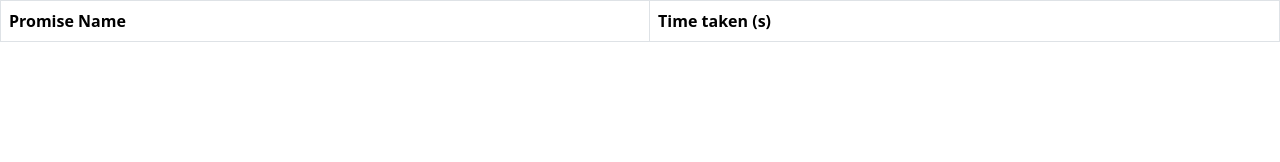
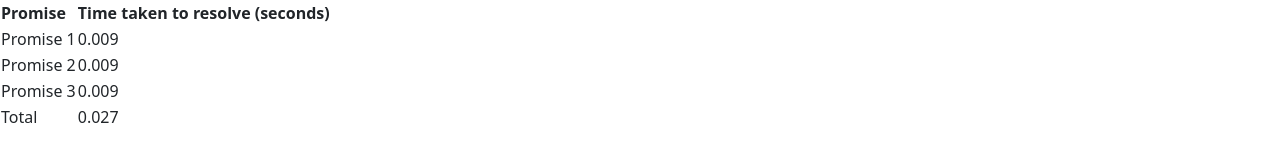
Before and after one commit to acciojob/wait-for-multiple-promises-Ahmad-Arsh, a website: page main.html in a window 1280 px wide. Drawn offline with nearby package versions, Linux system fonts and the light colour scheme.

Commit message:
created a submission

```diff
--- a/main.html
+++ b/main.html
@@ -13,15 +13,19 @@
 
   <body>
     <!-- the entire body must be written by student -->
-    <table class="table table-striped table-hover table-bordered">
-      <thead>
-        <tr>
-          <th>Promise Name</th>
-          <th>Time taken (s)</th>
-        </tr>
-      </thead>
-      <tbody id="output"></tbody>
-    </table>
+   <table>
+  <thead>
+    <tr>
+      <th>Promise</th>
+      <th>Time taken to resolve (seconds)</th>
+    </tr>
+  </thead>
+  <tbody>
+    <tr>
+      <td colspan="2">Loading...</td>
+    </tr>
+  </tbody>
+</table>
 
     <script type="text/javascript" src="./script.js"></script>
     <script
```
